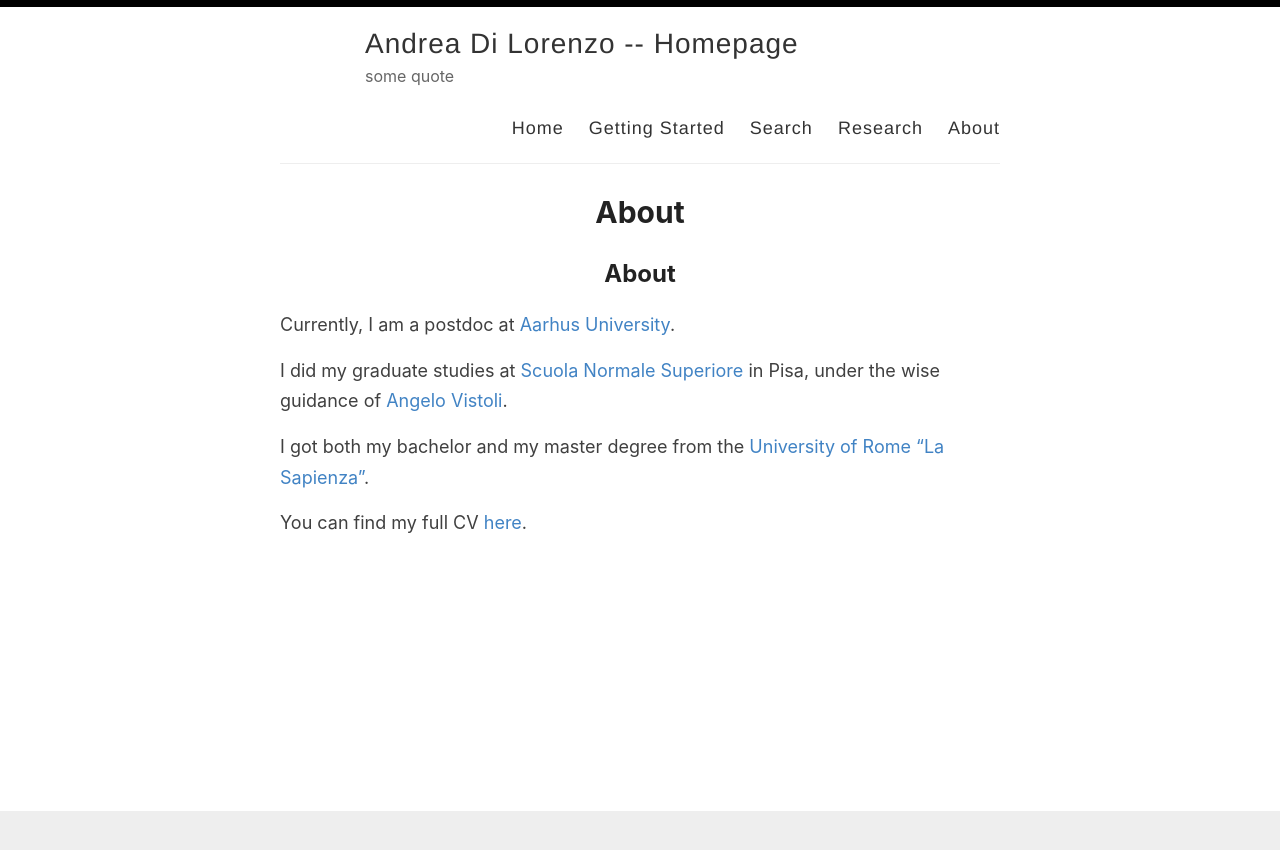
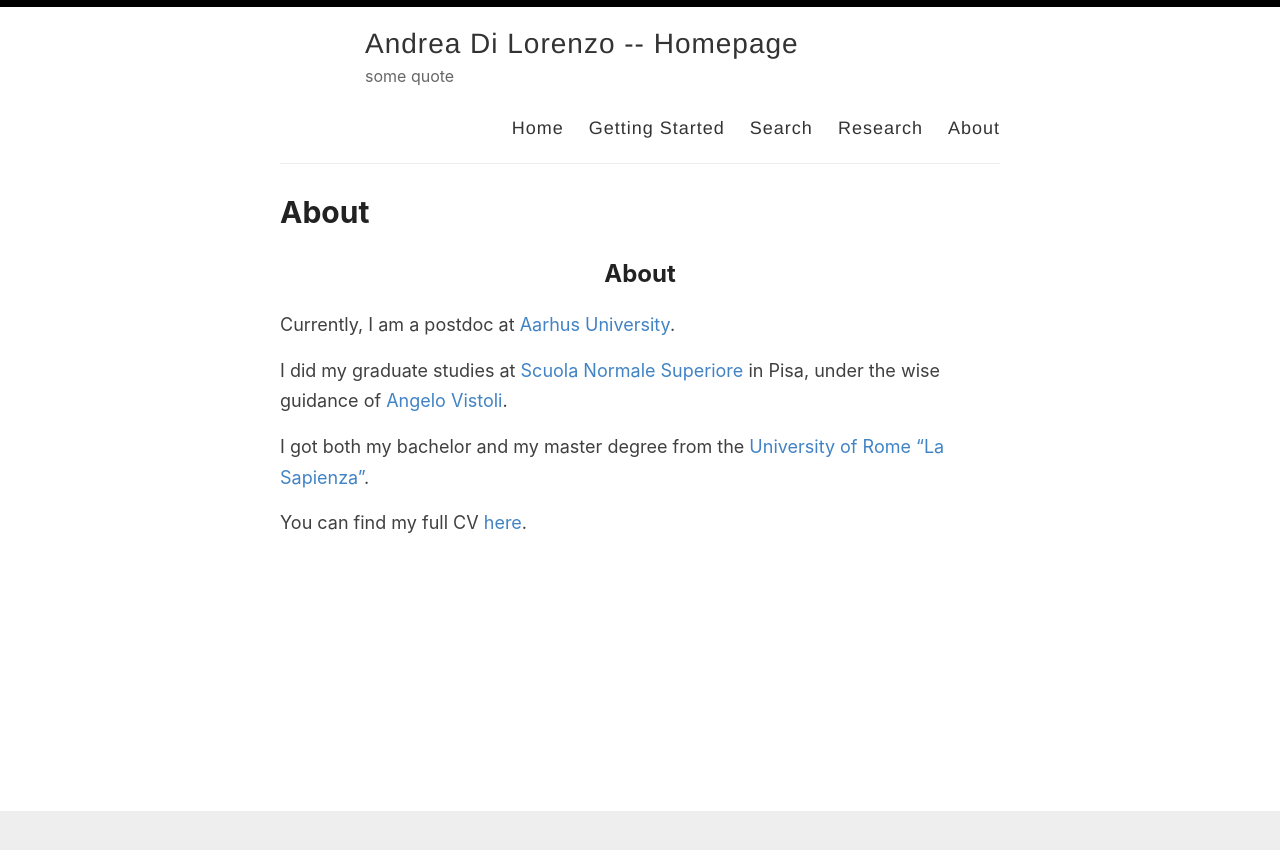
Before and after one commit to anddil/anddil.github.io, a Jekyll site: the page built from _pages/about.md, in a window 1280 px wide. Shown: the top 850 px of the page. Built offline with Jekyll 4.4.1, drawn with Linux system fonts in a browser that asks for light colours.

Commit message:
Update page.html

```diff
--- a/_layouts/page.html
+++ b/_layouts/page.html
@@ -4,7 +4,7 @@
 
 <article class="page">
 
-  <h1>{{ page.title }}</h1>
+  <h1 style="text-align:left">{{ page.title }}</h1>
 
   <div class="entry">
     {{ content }}
```
